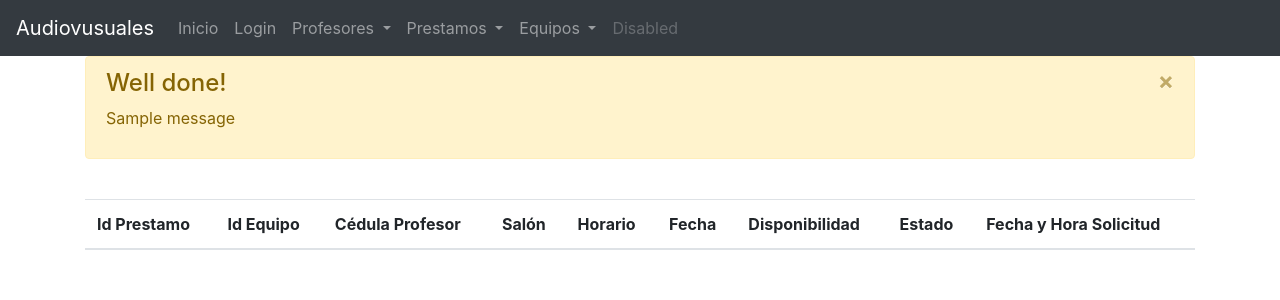
After one commit to santtury/ProyectoAudiovisuales, a Flask app: page /listarPrestamos in a window 1280 px wide. The commit adds this page. Shown: the top 300 px of the page. Run offline with Flask 2, Linux system fonts and the light colour scheme; one stand-in notice (Sample message) is shown; data that the repository does not hold is empty; parts of the project's set-up code (start-up, migrations or seed data) failed here and were passed over; some libraries are stand-ins or nearby versions.

Commit message:
listar solicitudes de prestamos

```diff
--- a/app/static/App.py
+++ b/app/static/App.py
@@ -60,6 +60,7 @@ def buscarEquipos():
     cur.execute("SELECT * FROM equipos")
     data = cur.fetchall()
     return render_template("buscarEquipo.html", equipos=data)
+
 
 @app.route("/seguimiento")
 def seguimiento():
@@ -294,6 +295,14 @@ def prestamos():
     return render_template("registrarPrestamo.html", prestamos=data)
 
 
+@app.route("/listarPrestamos")
+def listarPrestamos():
+    cur = mysql.connection.cursor()
+    cur.execute("SELECT * FROM prestamos")
+    data = cur.fetchall()
+    return render_template("listarSolicitudes.html", prestamos=data)
+
+
 @app.route("/add_prestamo", methods=["POST"])
 def add_prestamo():
 
@@ -306,12 +315,14 @@ def add_prestamo():
         horario = request.form["horario"]
         fecha = request.form["fecha"]
         disponibilidad = request.form["disponibilidad"]
+        fechaS = time.strftime("%A %B, %d %Y %H:%M:%S")
+        fechaSolicitud=str(fechaS)
         # estado = request.form['estado']
 
         cur = mysql.connection.cursor()
         cur.execute(
-            "INSERT INTO prestamos (idEquipo,cedulaProfesor,salon,horario,fecha,disponibilidad) VALUES (%s, %s, %s, %s, %s, %s)",
-            (idEquipo, cedulaProfesor, salon, horario, fecha, disponibilidad),
+            "INSERT INTO prestamos (idEquipo,cedulaProfesor,salon,horario,fecha,disponibilidad,fechaSolicitud) VALUES (%s, %s, %s, %s, %s, %s, %s)",
+            (idEquipo, cedulaProfesor, salon, horario, fecha, disponibilidad, fechaSolicitud),
         )
         mysql.connection.commit()
         flash("Prestamo Agregado")
@@ -331,10 +342,9 @@ def delete_prestamo(idPrestamo):
 @app.route("/editarPrestamo/<idPrestamo>")
 def editar_prestamo(idPrestamo):
     cur = mysql.connection.cursor()
-    cur.execute("SELECT * FROM prestamos WHERE idPrestamo=%(idp)s", {'idp':idPrestamo})
+    cur.execute("SELECT * FROM prestamos WHERE idPrestamo=%(idp)s", {"idp": idPrestamo})
     data = cur.fetchall()
     return render_template("editarPrestamo.html", prestamo=data[0])
-
 
 
 @app.route("/updatePrestamo/<string:idPrestamo>", methods=["POST"])
--- /dev/null
+++ b/app/static/templates/listarSolicitudes.html
@@ -0,0 +1,62 @@
+{% extends 'nuevoLayout.html' %}
+{% block body %}
+
+
+
+
+{% with messages = get_flashed_messages() %}
+{%if messages %}
+{% for message in messages %}
+<div class="alert alert-warning alert-dismissible" role="alert">
+    <button type="button" class="close" data-dismiss="alert" aria-label="Close">
+        <span aria-hidden="true">&times;</span>
+    </button>
+    <h4 class="alert-heading">Well done!</h4>
+    <p>{{message}}</p>
+</div>
+
+{% endfor %}
+{% endif %}
+{% endwith %}
+
+
+</br>
+
+<table class="table table-striped">
+    <thead>
+        <tr>
+            <th scope="col">Id Prestamo</th>
+            <th scope="col">Id Equipo</th>
+            <th scope="col">Cédula Profesor</th>
+            <th scope="col">Salón</th>
+            <th scope="col">Horario</th>
+            <th scope="col">Fecha</th>
+            <th scope="col">Disponibilidad</th>
+            <th scope="col">Estado</th>
+            <th scope="col">Fecha y Hora Solicitud</th>
+        </tr>
+    </thead>
+    <tbody>
+
+        {% for prestamo in prestamos  %}
+        <tr>
+            <th scope="row">{{prestamo.0}}</th>
+            <td>{{prestamo.1}}</td>
+            <td>{{prestamo.2}}</td>
+            <td>{{prestamo.3}}</td>
+            <td>{{prestamo.4}}</td>
+            <td>{{prestamo.5}}</td>
+            <td>{{prestamo.6}}</td>
+            <td>{{prestamo.7}}</td>
+            <td>{{prestamo.8}}</td>
+
+            <td>
+                <a href="/editarPrestamo/{{prestamo.0}}">Editar</a>
+                <a href="/deletePrestamo/{{prestamo.0}}">Cancelar</a>
+            </td>
+        </tr>
+        {% endfor %}
+    </tbody>
+</table>
+
+{% endblock %}
--- a/app/static/templates/nuevoLayout.html
+++ b/app/static/templates/nuevoLayout.html
@@ -51,7 +51,7 @@
                         <a class="dropdown-item" href="/prestamos">Registro de Prestamos</a>
                         <a class="dropdown-item" href="/buscarPrestamos">Búsqueda de Prestamos</a>
                         <div class="dropdown-divider"></div>
-                        <a class="dropdown-item" href="/seguimiento">Algo para después</a>
+                        <a class="dropdown-item" href="/listarPrestamos">Listado solicitudes</a>
                     </div>
                 </li>
                 <li class="nav-item dropdown">
```
Also changed, not shown: app/static/templates/registrarPrestamo.html (+4 -18 lines).
